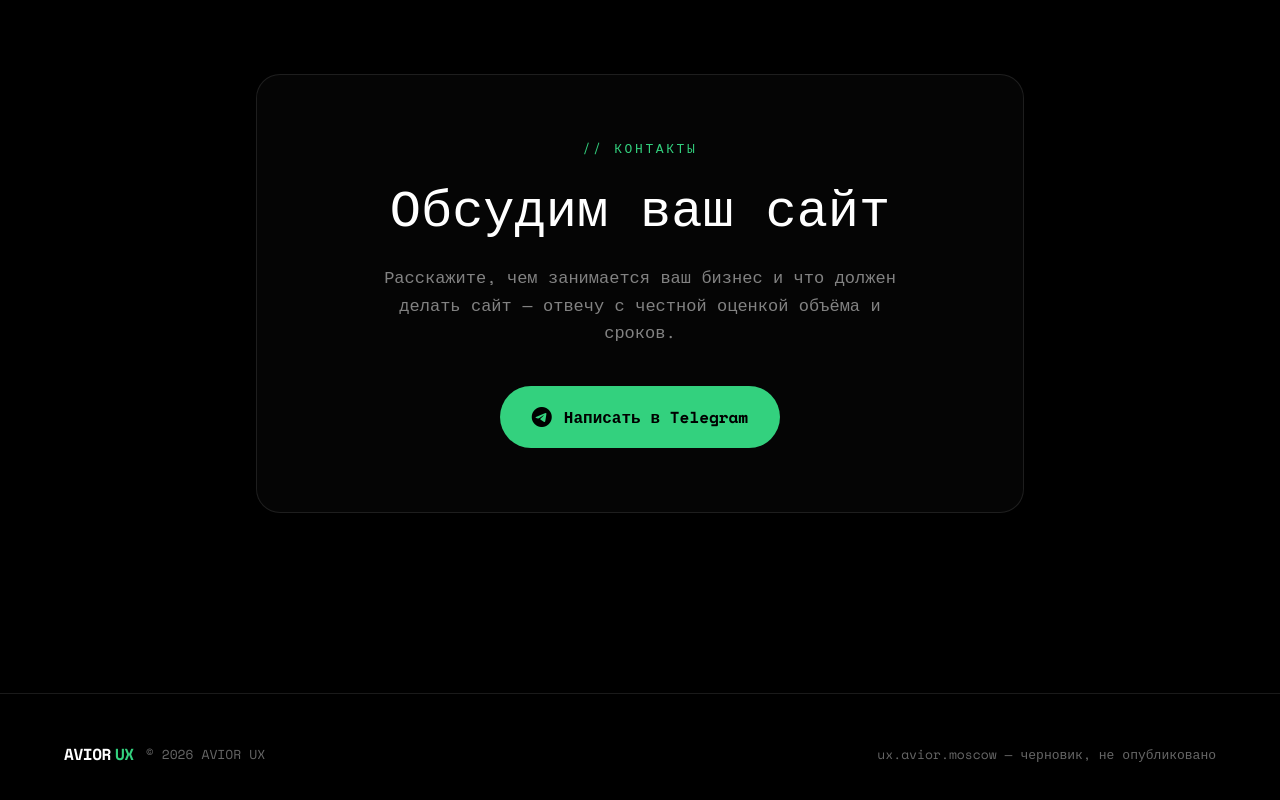
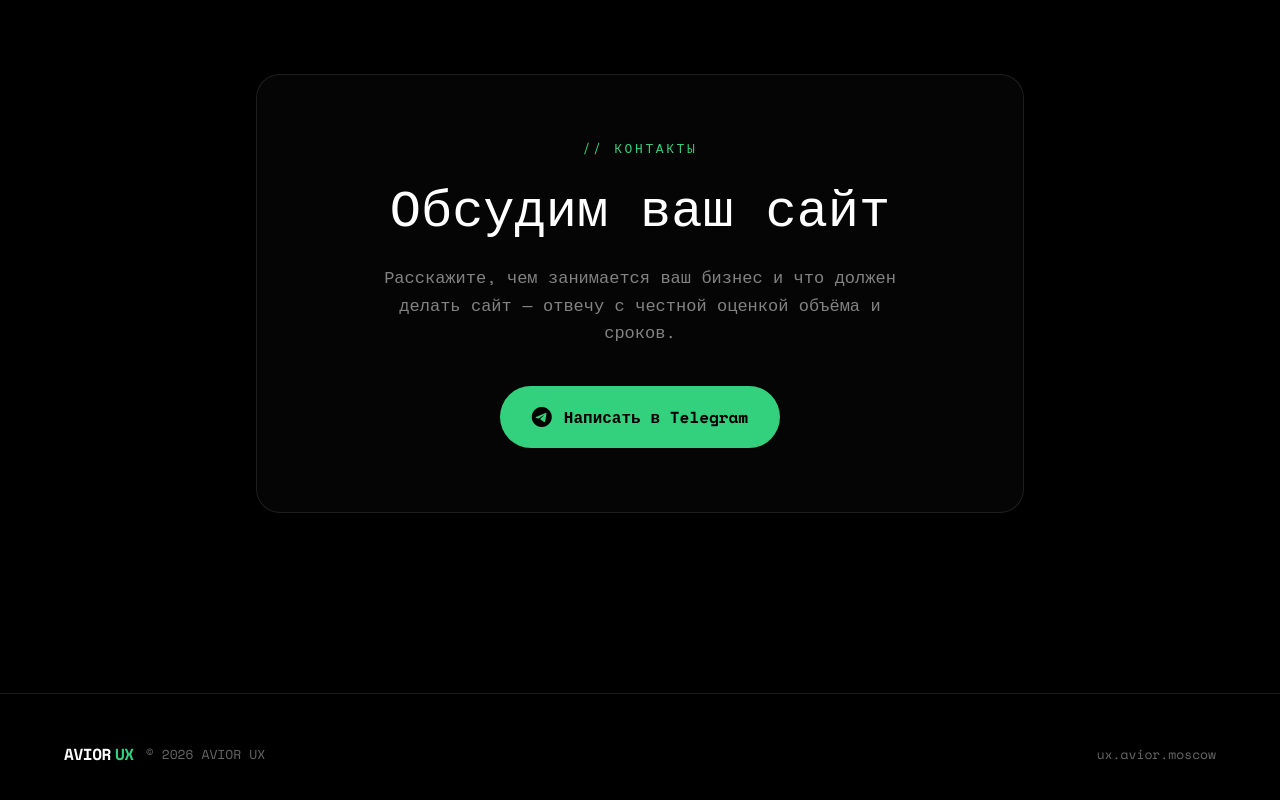
Before and after one commit to vahmedov-code/avior-ux, a React (Vite) app: page / in a window 1280 px wide. Shown: the part 4780-5580 px from the top of the page. Built offline with nearby package versions, Linux system fonts and the light colour scheme; a web font is replaced by a local one.

Commit message:
Remove outdated 'draft, not published' notice from footer

```diff
--- a/src/components/FooterSection.tsx
+++ b/src/components/FooterSection.tsx
@@ -10,7 +10,7 @@ export const FooterSection: React.FC = () => {
           <span>© 2026 AVIOR UX</span>
         </div>
         <div>
-          ux.avior.moscow — черновик, не опубликовано
+          ux.avior.moscow
         </div>
       </div>
     </footer>
```
